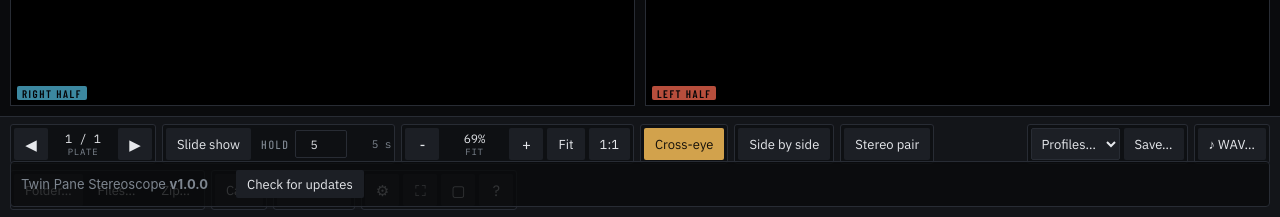
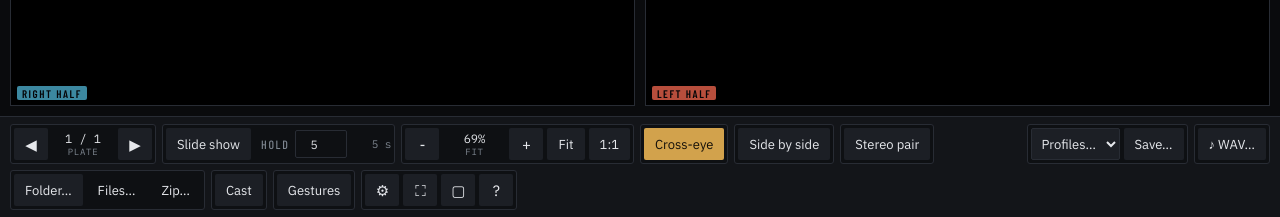
Before and after one commit to markplaga/twin-pane-stereoscope, a plain HTML site: page index.html in a window 1280 px wide. Shown: the part 583-800 px from the top of the page. Drawn offline with nearby package versions, Linux system fonts and the light colour scheme.

Commit message:
Remove the version footer (appfoot) from Twin Pane Stereoscope

```diff
--- a/index.html
+++ b/index.html
@@ -100,8 +100,6 @@
   .update-bar{ position:fixed; top:calc(env(safe-area-inset-top, 0px) + 10px); left:10px; right:10px; z-index:70; display:flex; flex-wrap:wrap; gap:10px 16px; align-items:center; justify-content:space-between; background:var(--panel); border:1.5px solid var(--ochre); border-radius:4px; padding:12px 14px; font-size:14px; color:var(--text); }
   .update-bar .row{ display:flex; gap:8px; justify-content:flex-start; }
   .update-bar .primary{ background:var(--ochre); color:#14100a; border-color:var(--ochre); font-weight:600; }
-  .appfoot{ position:fixed; left:10px; right:10px; bottom:calc(env(safe-area-inset-bottom, 0px) + 10px); z-index:70; display:flex; flex-wrap:wrap; gap:8px 14px; align-items:center; font-size:13px; color:var(--mute); background:rgba(10,11,13,.82); border:1px solid var(--line); border-radius:4px; padding:8px 10px; }
-  .appfoot button{ min-height:28px; padding:4px 10px; }
 </style>
 <div id="app" class="dots">
   <header class="chrome">
@@ -184,11 +182,6 @@
   <span id="updateText">A new version of Twin Pane Stereoscope is ready. Your settings and saved profiles are kept.</span>
   <span class="row"><button class="primary" id="updateNow">Update now</button><button id="updateLater">Later</button></span>
 </div>
-<footer class="appfoot">
-  <span>Twin Pane Stereoscope <b>v<span id="appVersion"></span></b></span>
-  <span id="updateStatus"></span>
-  <button id="checkUpdates" hidden>Check for updates</button>
-</footer>
 <script src="app.js"></script>
 <script src="help.js"></script>
 <script src="audio.js"></script>
@@ -203,11 +196,11 @@ const APP_VERSION='1.0.0';
   var LATER_KEY = 'twin-pane-stereoscope-update-later-v2';
   var BC_NAME = 'twin-pane-stereoscope-update-v2';
 
-  document.getElementById('appVersion').textContent = APP_VERSION;
+  var versionEl = document.getElementById('appVersion'); if (versionEl) versionEl.textContent = APP_VERSION;
   var status = document.getElementById('updateStatus'), checkBtn = document.getElementById('checkUpdates'), bar = document.getElementById('updateBar');
-  var say = function(t){ status.textContent = t; };
+  var say = function(t){ if (status) status.textContent = t; };
   if (!('serviceWorker' in navigator) || !/^https?:$/.test(location.protocol)) return;
-  checkBtn.hidden = false;
+  if (checkBtn) checkBtn.hidden = false;
 
   var reg = null, userAsked = false, reloading = false, updating = false;
   var remote = null, pendingRelease = null, checkPromise = null;
@@ -342,10 +335,10 @@ const APP_VERSION='1.0.0';
   }
   function check(manual){
     if (checkPromise) return checkPromise;
-    if (manual) { say('Checking\u2026'); checkBtn.disabled = true; }
+    if (manual) { say('Checking\u2026'); if (checkBtn) checkBtn.disabled = true; }
     checkPromise = maybeShowUpdate(manual).catch(function(){ return false; }).then(function(ok){
       checkPromise = null;
-      if (manual) checkBtn.disabled = false;
+      if (manual && checkBtn) checkBtn.disabled = false;
       return ok;
     });
     return checkPromise;
@@ -428,7 +421,7 @@ const APP_VERSION='1.0.0';
     try { sessionStorage.setItem(LATER_KEY, pendingRelease || (remote && remote.release) || '?'); } catch (e) {}
     say('Update postponed. You will be asked again next time you open the app, or tap Check for updates.');
   };
-  checkBtn.onclick = function(){ check(true); };
+  if (checkBtn) checkBtn.onclick = function(){ check(true); };
   // A controllerchange on its own (first install, or an update
   // activated from another tab) never reloads this page: only an
   // explicit Update now in this tab does, after verification in
```
